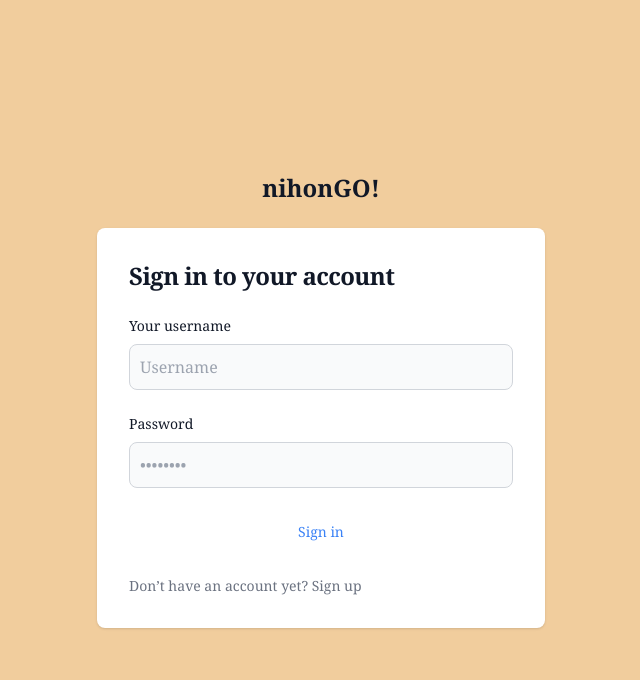
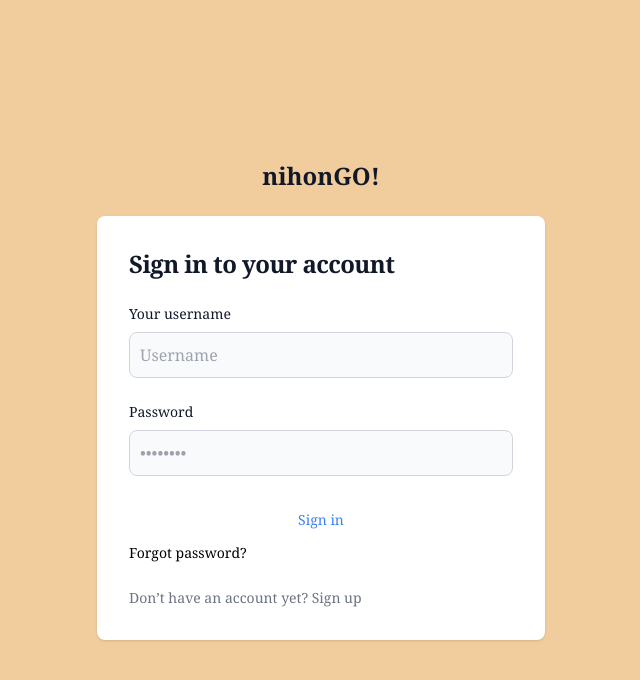
Before and after one commit to aredmondd/nihonGO, a Django app: page /my-login in a window 1280 px wide. Shown: the top 680 px of the page, without its empty margins (319-959 px from the left). Run offline with Django 4.2, Linux system fonts and the light colour scheme; style sheets or scripts are compiled from the project's sources; some libraries are stand-ins or nearby versions.

Commit message:
Added working password reset (doesn't yet send reset code to emails, just through terminal)

```diff
--- a/nihonGO/myapp/urls.py
+++ b/nihonGO/myapp/urls.py
@@ -1,4 +1,5 @@
 from django.urls import path
+from django.contrib.auth import views as auth_views
 from . import views
 from .views import profile
 
@@ -15,4 +16,9 @@ urlpatterns = [
 
     path('profile/', profile, name='users-profile'),
 
+    path('password_reset/', auth_views.PasswordResetView.as_view(), name='password_reset'),
+    path('password_reset/done/', auth_views.PasswordResetDoneView.as_view(), name='password_reset_done'),
+    path('reset/<uidb64>/<token>/', auth_views.PasswordResetConfirmView.as_view(), name='password_reset_confirm'),
+    path('reset/done/', auth_views.PasswordResetCompleteView.as_view(), name='password_reset_complete'),
+
 ]
--- a/nihonGO/nihonGO/settings.py
+++ b/nihonGO/nihonGO/settings.py
@@ -141,3 +141,5 @@ DEFAULT_AUTO_FIELD = 'django.db.models.BigAutoField'
 # Media Root for User Uploaded Files/ Working With Images
 MEDIA_ROOT = os.path.join(BASE_DIR, 'media')
 MEDIA_URL = '/media/'
+
+EMAIL_BACKEND = "django.core.mail.backends.console.EmailBackend" # new
--- a/nihonGO/theme/templates/myapp/login.html
+++ b/nihonGO/theme/templates/myapp/login.html
@@ -51,6 +51,7 @@
 								</div>
 								<input type="hidden" name="next" value="{% url 'profile-page' %}">
 								<button type="submit" name="submit" class="w-full text-blue-500 bg-primary-600 hover:bg-primary-700 focus:ring-4 focus:outline-none focus:ring-primary-300 font-medium rounded-lg text-sm px-5 py-2.5 text-center dark:bg-primary-600 dark:hover:bg-primary-700 dark:focus:ring-primary-800">Sign in</button>
+								<a href="{% url 'password_reset' %}" class="text-sm font-medium text-primary-600 hover:underline dark:text-primary-500">Forgot password?</a>
 								<p class="text-sm font-light text-gray-500 dark:text-gray-400">
 									Don’t have an account yet? <a href="{% url 'register' %}" class="font-medium text-primary-600 hover:underline dark:text-primary-500">Sign up</a>
 								</p>
--- a/nihonGO/theme/templates/myapp/register.html
+++ b/nihonGO/theme/templates/myapp/register.html
@@ -16,7 +16,6 @@
 		<section class="bg-[#F1CD9D] dark:bg-gray-900">
 			<div class="flex flex-col items-center justify-center px-6 py-8 mx-auto md:h-screen lg:py-0">
 				<a href="#" class="flex items-center mb-6 text-2xl font-semibold text-gray-900 dark:text-white">
-					<img class="w-8 h-8 mr-2" src="https://flowbite.s3.amazonaws.com/blocks/marketing-ui/logo.svg" alt="logo">
 					nihonGO!
 				</a>
 				<div class="w-full bg-white rounded-lg shadow dark:border-[#E28140] md:mt-0 sm:max-w-md xl:p-0 dark:bg-gray-800 dark:border-gray-700">
```
Also changed, not shown: nihonGO/theme/templates/myapp/profile-page.html (line endings or trailing spaces).
